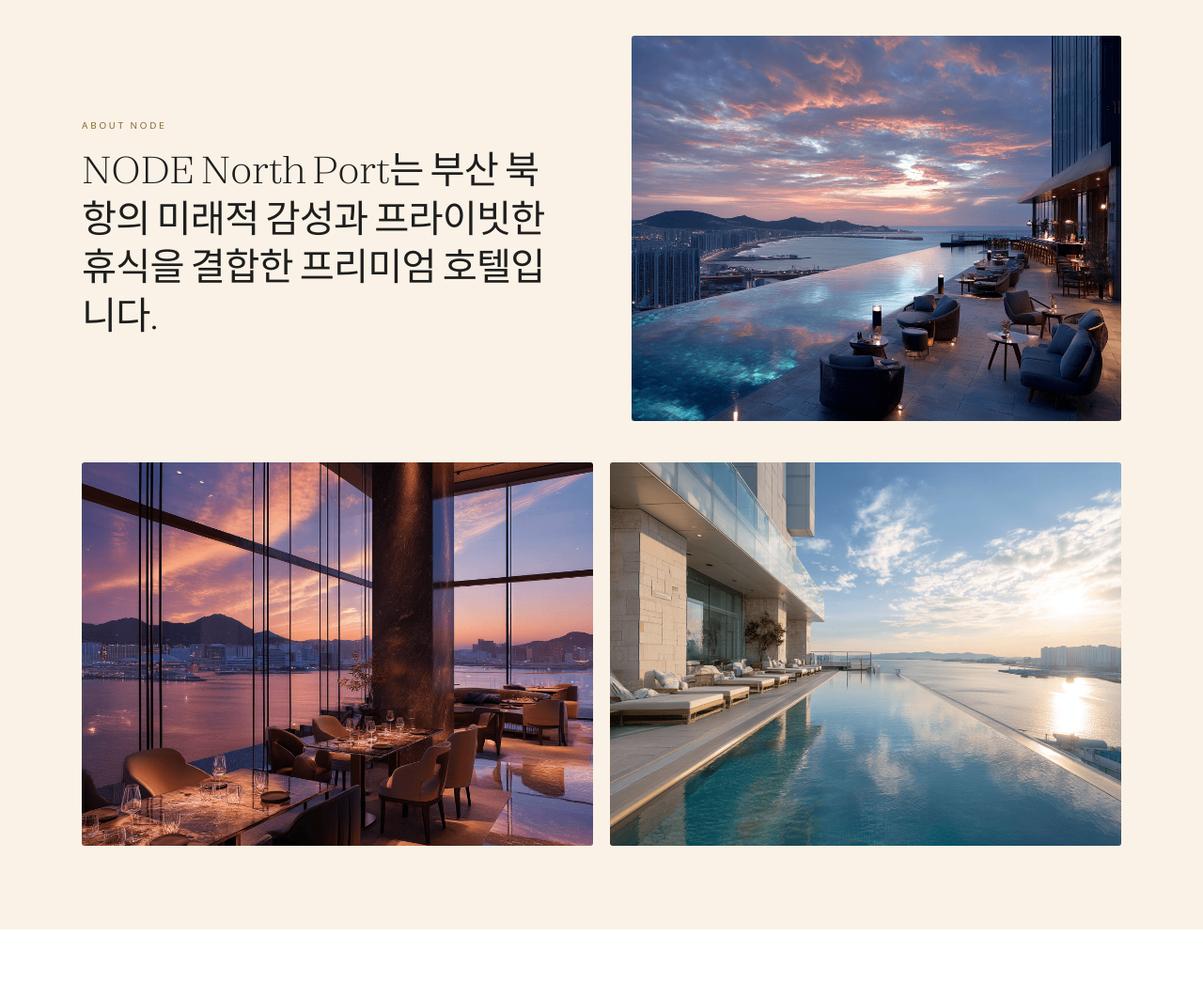
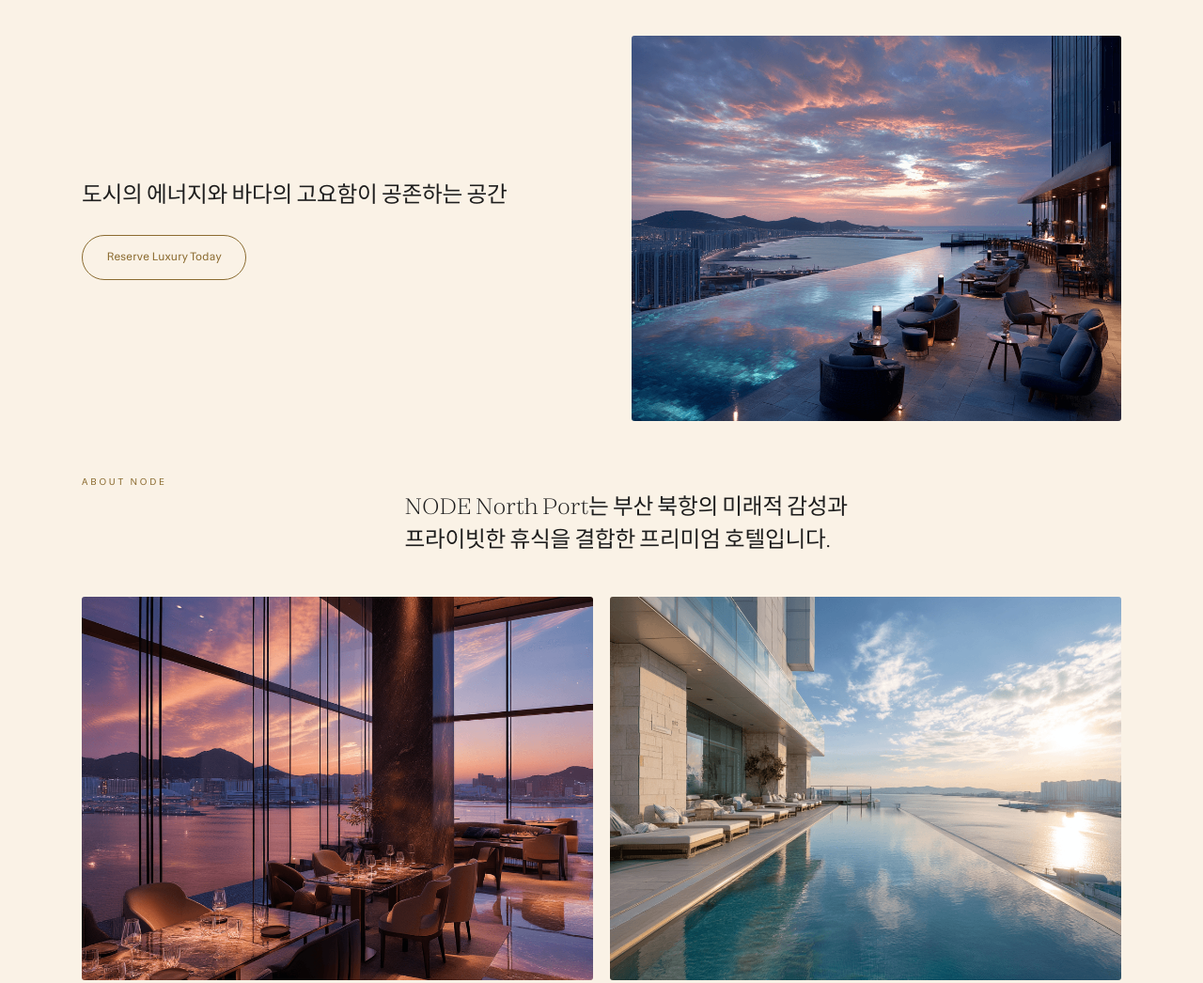
Before and after one commit to MINT-SOYOUNG/node, a plain HTML site: page hotel.html in a window 1280 px wide. Shown: the part 640-1686 px from the top of the page at 94% size. Drawn offline with Linux system fonts and the light colour scheme.

Commit message:
디자인 보정: 서비스 카드 매칭, 링크 아이콘 크기, 호텔 페이지 헤드 구성

```diff
--- a/assets/css/style.css
+++ b/assets/css/style.css
@@ -61,8 +61,10 @@
   --sand: #d7be8e;
   --off-white: #f3efe7;
 
-  --serif: "DM Serif Display", "Times New Roman", "Nanum Myeongjo", serif;
-  --display: "Zodiak", "DM Serif Display", "Nanum Myeongjo", serif;
+  --serif: "DM Serif Display", "Pretendard", "Apple SD Gothic Neo",
+    "Malgun Gothic", "Noto Sans KR", "Helvetica Neue", Arial, sans-serif;
+  --display: "Zodiak", "Pretendard", "Apple SD Gothic Neo", "Malgun Gothic",
+    "Noto Sans KR", "Helvetica Neue", Arial, sans-serif;
   --sans: "Hedvig Letters Sans", "Pretendard", "Apple SD Gothic Neo",
     "Malgun Gothic", "Noto Sans KR", "Helvetica Neue", Arial, sans-serif;
 
@@ -158,6 +160,23 @@ ul.clean {
   font-size: clamp(19px, 1.55vw, 30px);
   line-height: 1.42;
   letter-spacing: -0.01em;
+}
+
+.h-lead {
+  font-family: var(--display);
+  font-weight: 300;
+  font-size: clamp(19px, 1.85vw, 35px);
+  line-height: 1.5;
+  letter-spacing: -0.01em;
+  word-break: keep-all;
+}
+
+.about-note {
+  margin-top: clamp(34px, 4.4vw, 84px);
+  display: grid;
+  grid-template-columns: 0.4fr 1fr;
+  gap: clamp(16px, 3vw, 60px);
+  align-items: start;
 }
 
 .eyebrow {
@@ -1336,6 +1355,7 @@ body.menu-open .nav {
 .link-mini {
   display: inline-flex;
   align-items: center;
+  white-space: nowrap;
   gap: 0.45em;
   margin-top: clamp(10px, 1vw, 18px);
   font-size: 0.86em;
@@ -1348,6 +1368,12 @@ body.menu-open .nav {
 .link-mini:hover {
   border-color: var(--gold);
   gap: 0.7em;
+}
+
+.link-mini svg {
+  width: 0.95em;
+  height: 0.95em;
+  flex: 0 0 auto;
 }
 
 /* FAQ */
--- a/hotel.html
+++ b/hotel.html
@@ -40,9 +40,9 @@
 <section class="page-head">
   <img src="assets/img/head-hotel.png" alt="" aria-hidden="true">
   <div class="page-head-inner wrap">
-    <p class="eyebrow page-eyebrow">OUR HOTEL</p>
-    <h1 class="page-title">도시의 에너지와 바다의 고요함이 공존하는 공간</h1>
-    <a class="btn-outline" href="https://www.booking.com/" target="_blank" rel="noopener">Reserve Luxury Today</a>
+
+    <h1 class="page-title">OUR HOTEL</h1>
+
   </div>
 </section>
 
@@ -50,12 +50,16 @@
   <div class="wrap">
     <div class="split reveal">
       <div class="split-copy">
-        <span class="eyebrow">ABOUT NODE</span>
-        <h2 class="h-section">NODE North Port는 부산 북항의 미래적 감성과 프라이빗한 휴식을 결합한 프리미엄 호텔입니다.</h2>
+        <h2 class="h-lead">도시의 에너지와 바다의 고요함이 공존하는 공간</h2>
+        <a class="btn-outline" href="https://www.booking.com/" target="_blank" rel="noopener" style="margin-top:clamp(18px,2vw,32px)">Reserve Luxury Today</a>
       </div>
       <div class="split-media">
         <img src="assets/img/story-trees.png" alt="호텔 정원" loading="lazy">
       </div>
+    </div>
+    <div class="about-note reveal">
+      <span class="eyebrow">ABOUT NODE</span>
+      <p class="h-lead" style="margin-top:.7em">NODE North Port는 부산 북항의 미래적 감성과<br>프라이빗한 휴식을 결합한 프리미엄 호텔입니다.</p>
     </div>
     <div class="media-row reveal">
       <figure><img src="assets/img/story-beach.png" alt="호텔 앞 해변" loading="lazy"></figure>
```
Also changed, not shown: index.html (+2 -2 lines).
